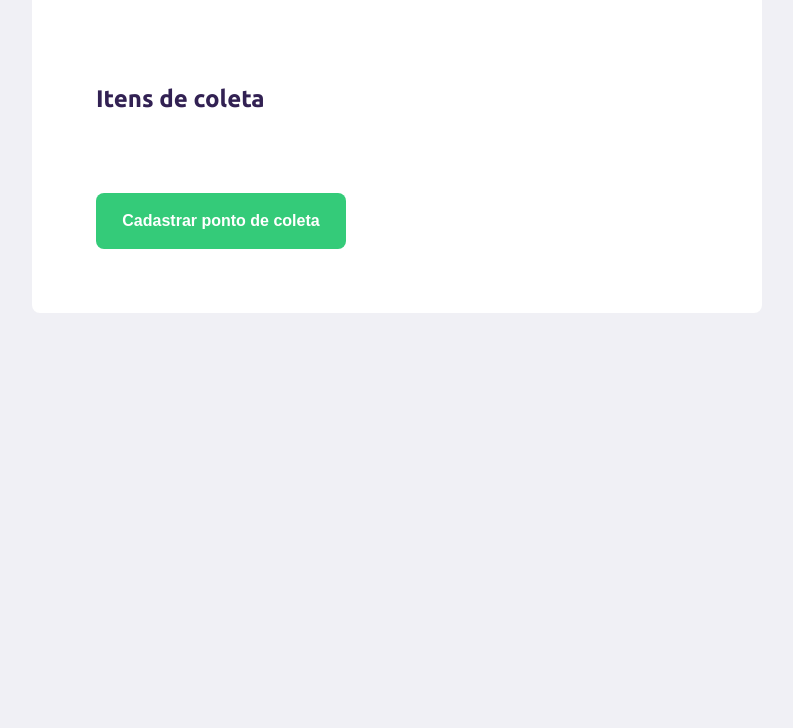
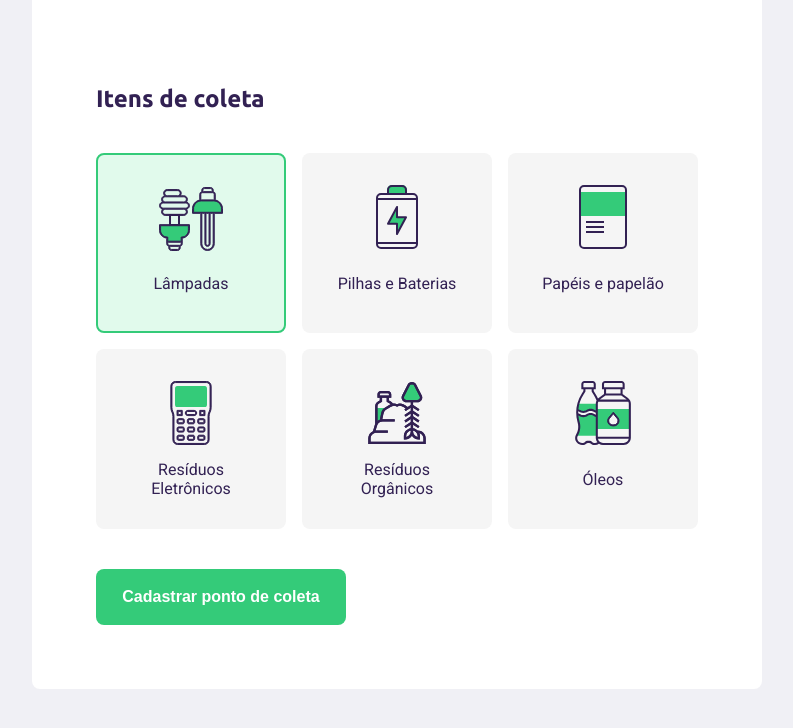
Before and after one commit to adorilson/nlw01-starter, a plain HTML site: page create-point.html in a window 1280 px wide. Shown: the part 682-1410 px from the top of the page, without its empty margins (243-1036 px from the left). Before the commit the page ends 1075 px from the top, so only its background shows below. Drawn offline with Linux system fonts and the light colour scheme; no server answers.

Commit message:
Layout dos itens de coleta

```diff
--- a/create-point.html
+++ b/create-point.html
@@ -32,29 +32,29 @@
 
                     <div class="field">
                         <label for="name">Nome da entidade</label>
-                        <input type="text" name="name">
+                        <input type="text" name="name" required>
                         <div class="field-group">
                             <div class="field">
                                 <label for="address">Endereço</label>
-                                <input type="text" name="address">
+                                <input type="text" name="address" required>
                             </div>
                             <div class="field">
                                 <label for="address2">Número/Complemento</label>
-                                <input type="number" name="address2">
+                                <input type="number" name="address2" required>
 
                             </div>
                         </div>
                         <div class="field-group">
                             <div class="field">
                                 <label for="state">Estado</label>
-                                <select name="uf">
+                                <select name="uf" required>
                                     <option value="">Selecione o estado</option>
                                 </select>
                                 <input type="hidden" name="state" />
                             </div>
                             <div class="field">
                                 <label for="city">Cidade</label>
-                                <select name="city" disabled>
+                                <select name="city" disabled required>
                                     <option value="">Selecione o cidade</option>
                                 </select>
                             </div>
@@ -67,8 +67,38 @@
                     <legend>
                         <h2>Itens de coleta</h2>
                     </legend>
-                    <button type="submit">Cadastrar ponto de coleta</button>
+
+                    <div class="items-grid">
+                        <li data-id="item-1" class="selected">
+                            <img src="/assets/lampadas.svg" alt="Lâmpadas" />
+                            <span>Lâmpadas</span>
+                        </li>
+                        <li data-id="item-2">
+                            <img src="/assets/baterias.svg" alt="Pilhas e Baterias" />
+                            <span>Pilhas e Baterias</span>
+                        </li>
+                        <li data-id="item-3">
+                            <img src="/assets/papeis-papelao.svg" alt="Papéis e papelão" />
+                            <span>Papéis e papelão</span>
+                        </li>
+                        <li data-id="item-4">
+                            <img src="/assets/eletronicos.svg" alt="Resíduos Eletrônicos" />
+                            <span>Resíduos Eletrônicos</span>
+                        </li>
+                        <li data-id="item-5">
+                            <img src="/assets/organicos.svg" alt="Resíduos Orgânicos" />
+                            <span>Resíduos Orgânicos</span>
+                        </li>
+                        <li data-id="item-6">
+                            <img src="/assets/oleo.svg" alt="Óleos" />
+                            <span>Óleos</span>
+                        </li>
+                    </div>
+
                 </fieldset>
+
+                <button type="submit">Cadastrar ponto de coleta</button>
+
             </form>
     </div>
 
--- a/styles/create-point.css
+++ b/styles/create-point.css
@@ -114,3 +114,44 @@ form button{
 form button:hover{
     background-color: #2fb86e;
 }
+
+.items-grid{
+    display: grid;
+    grid-template-columns: 1fr 1fr 1fr;
+    gap: 16px;
+}
+
+.items-grid li{
+    background-color: #f5f5f5;
+    list-style: none;
+
+    border: 2px solid f5f5f5;
+    border-radius: 8px;
+    height: 180px;
+
+    padding: 32px 24px 16px;
+
+    display: flex;
+    flex-direction: column;
+    align-items: center;
+    justify-content: space-between;
+
+    text-align: center;
+
+    cursor: pointer;
+
+}
+
+.items-grid li span{
+    flex: 1;
+    display: flex;
+
+    align-items: center;
+
+    color: var(--title-color);
+}
+
+.items-grid li.selected{
+    background: #e1faec;
+    border: 2px solid #34cb79;
+}
```
